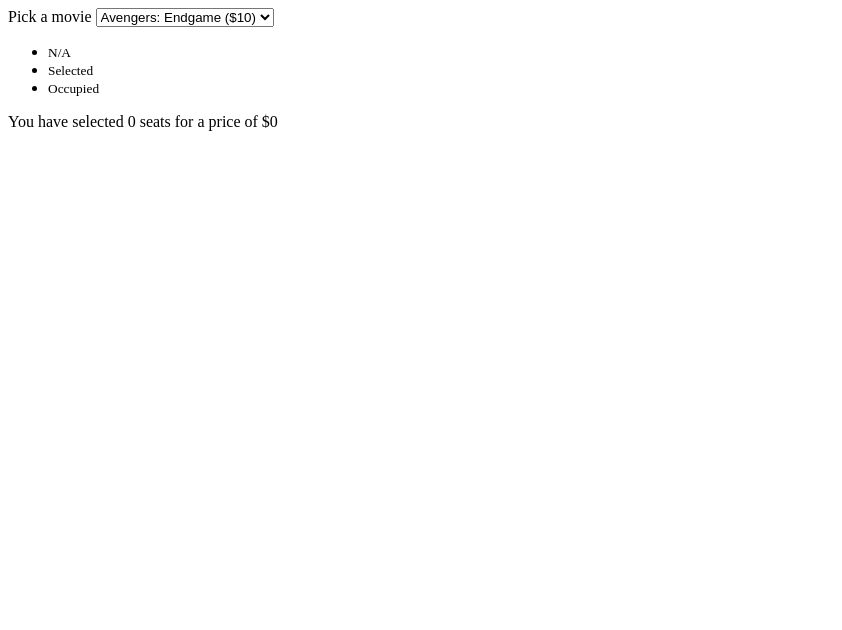
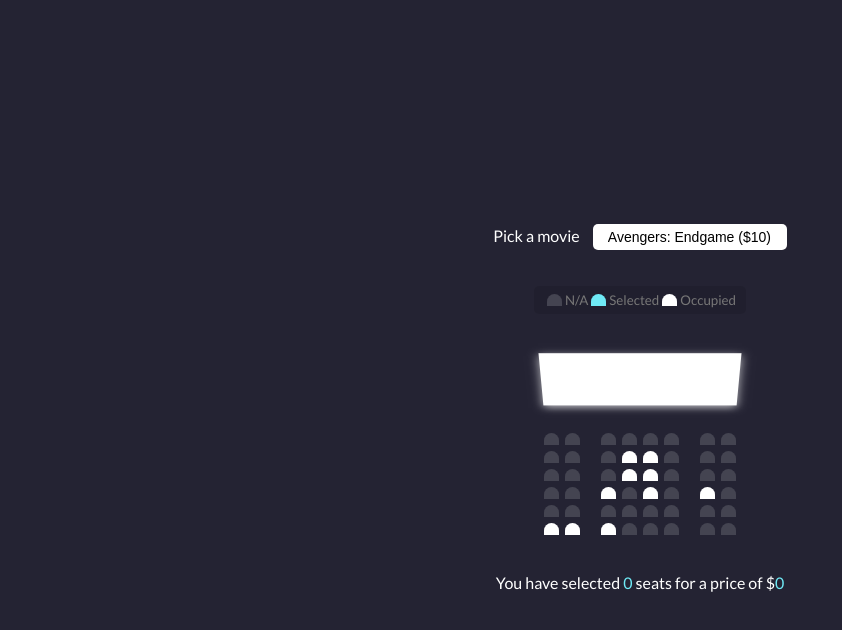
Before and after one commit to WhiFace/movieSeatApp, a plain HTML site: page index.html in a window 1280 px wide. Shown: the whole page, without its empty margins (0-842 px from the left). Drawn offline with Linux system fonts and the light colour scheme.

Commit message:
Added styling

```diff
--- a/index.html
+++ b/index.html
@@ -8,7 +8,7 @@
 </head>
 <body>
   <!-- main container -->
-  <div class="container">
+  <div class="movie-container">
     <label>Pick a movie</label>
     <select id="movie">
         <option value="10">Avengers: Endgame ($10)</option>
@@ -34,7 +34,8 @@
 </ul>
 
 <div class="container">
-    <div class="screen">
+    <div class="screen"></div>
+
         <div class="row">
             <div class="seat"></div>
             <div class="seat"></div>
@@ -95,7 +96,7 @@
             <div class="seat"></div>
             <div class="seat"></div>
         </div>
-    </div>
+
 </div>
 
 <p class="text">You have selected <span id="count">0</span> seats for a price of $<span id="total">0</span></p>
--- a/style.css
+++ b/style.css
@@ -0,0 +1,111 @@
+@import url('https://fonts.googleapis.com/css2?family=Lato:wght@300;400;700&display=swap');
+
+*{
+    box-sizing: border-box;
+}
+
+body{
+    background-color: #242333;
+    color: #fff;
+    display: flex;
+    flex-direction: column;
+    align-items: center;
+    justify-content: center;
+    min-height: 100vh;
+    margin: 0;
+    font-family: 'Lato', sans-serif;
+}
+
+.movie-container{
+    margin: 20px 0;
+}
+
+.movie-container select{
+
+    background-color: #fff;
+    border: 0;
+    border-radius: 5px;
+    font-size: 14px;
+    margin-left: 10px;
+    padding: 5px 15px 5px 15px;
+    appearance: none;
+    -moz-appearance: none;
+    -webkit-appearance: none;
+}
+
+.container {
+    perspective: 1000px;
+    margin-bottom: 30px;
+}
+
+.seat {
+    background-color: #444451;
+    height: 12px;
+    width: 15px;
+    margin: 3px;
+    border-top-right-radius: 10px;
+    border-top-left-radius: 10px;
+
+
+}
+.seat.selected {
+    background-color: #6feaf6;
+}
+
+.seat.occupied{
+    background-color: #fff;
+}
+
+.seat:nth-of-type(2){
+    margin-right: 18px;
+}
+
+.seat:nth-last-of-type(2){
+    margin-left: 18px;
+}
+
+.seat:not(.occupied):hover{
+    cursor: pointer;
+    transform: scale(1.2);
+}
+
+.showcase .seat:not(.occupied):hover{
+    cursor: default;
+    transform: scale(1);
+}
+
+.showcase{
+    background-color: rgba(0,0,0,0.1);
+    padding: 5px 10px;
+    border-radius: 5px;
+    color: #777;
+    list-style-type: none;
+    display: flex;
+    justify-content: space-between;
+}
+
+.showcase li{
+    display: flex;
+    align-items: center;
+    justify-content: center;
+    margin: 0, 10px;
+}
+.row{
+    display: flex;
+}
+
+.screen {
+    background-color: #fff;
+    height: 70px;
+    width: 100%;
+    margin: 15px 0px;
+    transform: rotateX(-45deg);
+    box-shadow: 0px 3px 10px rgba(255, 255, 255, 0.7);
+}
+
+p.text{
+    margin: 5px 0;
+}
+p.text span{
+    color: #6feaf6;
+}
```
